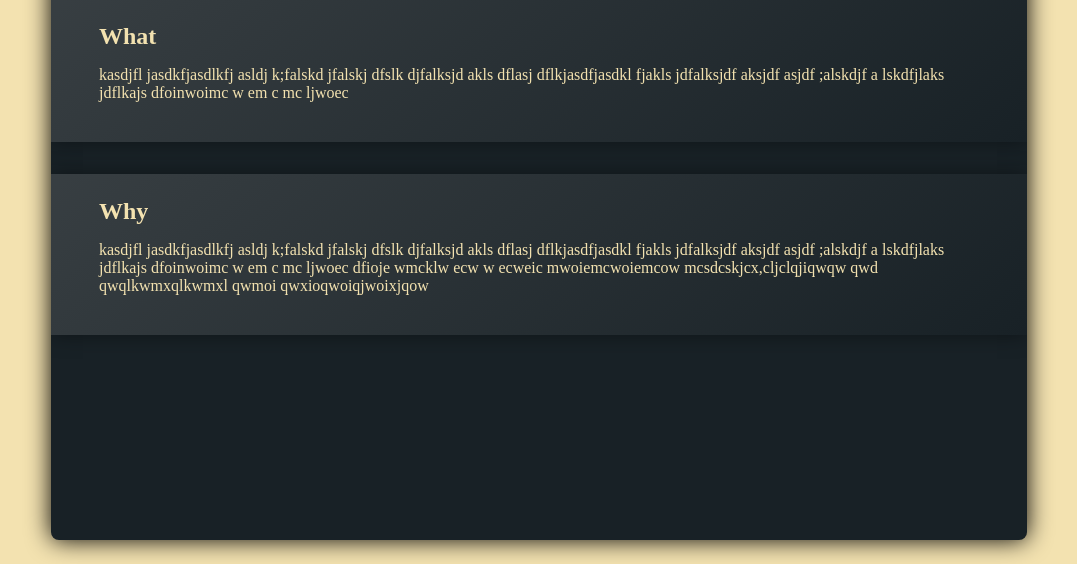
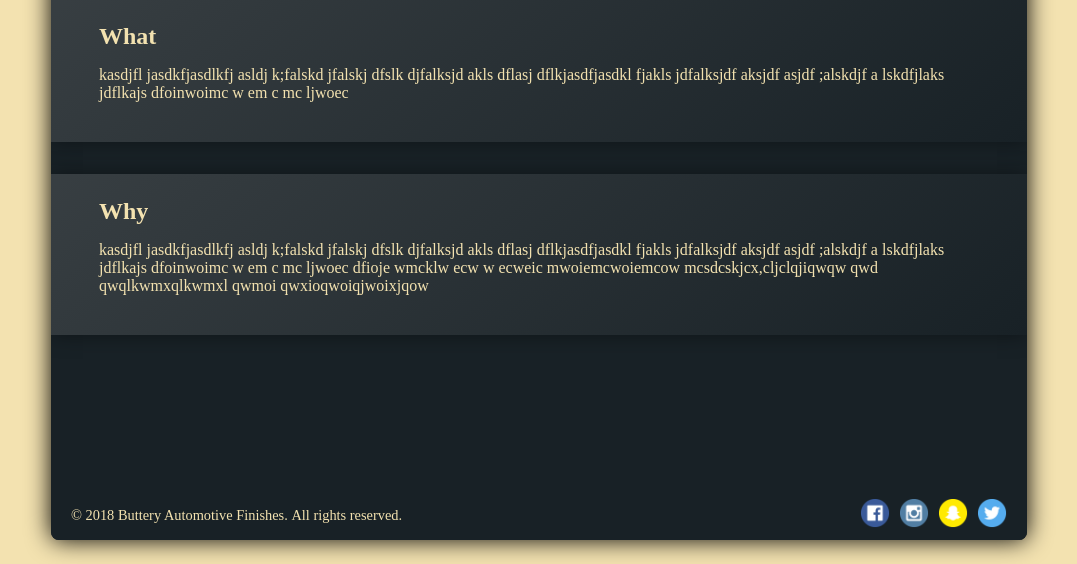
Before and after one commit to Rydez/buttery, a Django app: page / in a window 1280 px wide. Shown: the part 248-812 px from the top of the page, without its empty margins (101-1178 px from the left). Run offline with Django 3.2, Linux system fonts and the light colour scheme; data that the repository does not hold is empty; some libraries are stand-ins or nearby versions.

Commit message:
Some quick changes

```diff
--- a/appointments/models.py
+++ b/appointments/models.py
@@ -6,6 +6,7 @@ from django.core.validators import RegexValidator
 class Package(models.Model):
   name = models.CharField(max_length=200)
   description = models.TextField()
+  short_description = models.TextField(null=True)
   price = models.PositiveIntegerField()
   minutes = models.PositiveIntegerField()
   creation_date = models.DateTimeField(default=datetime.now, blank=True)
@@ -33,6 +34,13 @@ class AvailabilityCheck(models.Model):
   def __str__(self):
     return str(self.ip_address)
 
+class Visit(models.Model):
+  ip_address = models.GenericIPAddressField()
+  creation_date = models.DateTimeField(default=datetime.now, blank=True)
+
+  def __str__(self):
+    return str(self.ip_address)
+
 class Appointment(models.Model):
   first_name = models.CharField(max_length=100)
   last_name = models.CharField(max_length=100)
--- a/appointments/static/appointments/appointments.css
+++ b/appointments/static/appointments/appointments.css
@@ -50,6 +50,14 @@ button {
 @media screen and (max-width: 850px) {
   #navigation {
     display: none !important;
+  }
+
+  #footer #footer-icons, #footer #all-rights {
+    display: none !important;
+  }
+
+  #footer {
+    height: 30px !important;
   }
 }
 
@@ -253,7 +261,7 @@ button {
   margin: 0;
 }
 
-.social-media-icon {
+#hamburger-components .social-media-icon {
   opacity: 0;
   z-index: 1000;
   position: absolute;
@@ -265,16 +273,16 @@ button {
   width: calc(2.9vmin + 25px);
 }
 
-#twitter-icon {
+#hamburger-components #twitter-icon {
   top: calc(2.9vmin + 25px + 1.5vmin + 200px);
 }
-#snapchat-icon {
+#hamburger-components #snapchat-icon {
   top: calc(2.9vmin + 25px + 1.5vmin + 150px);
 }
-#facebook-icon {
+#hamburger-components #facebook-icon {
   top: calc(2.9vmin + 25px + 1.5vmin + 100px);
 }
-#instagram-icon {
+#hamburger-components #instagram-icon {
   top: calc(2.9vmin + 25px + 1.5vmin + 50px);
 }
 
@@ -302,6 +310,8 @@ button {
 #body {
   height: 100%;
   overflow-y: auto;
+  max-width: 100%;
+  overflow-x: hidden;
   -webkit-overflow-scrolling: touch;
 }
 
@@ -530,6 +540,10 @@ button {
   left: 0%;
 }
 
+#appointment-form .short-description {
+  margin-left: 10px;
+}
+
 /* RADIO */
 
 #appointment-form #package-radios {
@@ -540,7 +554,7 @@ button {
 
 #appointment-form #package-radios .toggler {
   width: 250px;
-  padding: 10px;
+  padding: 10px 0;
   display: block;
   margin-bottom: 20px;
   color: rgba(255, 255, 255, 0.5);
@@ -632,6 +646,38 @@ button {
   content:'checked'
 }
 
+/* FOOTER */
+#footer {
+  width: 100%;
+  background: #182126;
+  color: #F3E2B0;
+  position: absolute;
+  bottom: 0;
+  display: flex;
+  align-items: center;
+  justify-content: center;
+  height: 50px;
+}
+
+#footer #copyright {
+  font-size: 90%;
+  margin-left: 20px;
+}
+
+#footer #all-rights {
+  font-size: 90%;
+}
+
+#footer #footer-icons {
+  margin-left: auto;
+  margin-right: 20px;
+}
+
+#footer #footer-icons .footer-icon {
+  width: 30px;
+  margin-left: 5px
+}
+
 /* UTIL */
 
 .hidden {
--- a/appointments/static/appointments/appointments.js
+++ b/appointments/static/appointments/appointments.js
@@ -51,6 +51,15 @@ $(document).ready(function() {
       if (!csrfSafeMethod(settings.type) && !this.crossDomain) {
         xhr.setRequestHeader("X-CSRFToken", csrftoken);
       }
+    }
+  });
+
+  $.ajax({
+    type: 'POST',
+    url: '/visit/',
+    data: {},
+    error: function(response) {
+      console.log(response);
     }
   });
 
--- a/appointments/templates/appointments/index.html
+++ b/appointments/templates/appointments/index.html
@@ -185,11 +185,8 @@
                           <input type="radio" name="package" id="radio{{ package.id }}" class="package-radio" value="{{ package.id }}">
                           <span>{{ package.name }}</span>
                         </div>
-                        <!-- <p>{{ package.short_description }}</p> -->
-                        <p id="short-description{{ package.id }}" class="hidden">
-                          kj asdlkjf asldkfj alsdkjf alksdj
-                          alksdj flkasjd flkasj dfla
-                          lkas jdflkasj dl;fakjs dflkasjd;f j
+                        <p id="short-description{{ package.id }}" class="short-description hidden">
+                          {{ package.short_description }}
                         </p>
                         <div id="availability{{ package.id }}" class="availability">
                           <!-- availabilities go here -->
@@ -210,6 +207,17 @@
       </div>
     </div>
 
+    <div id="footer">
+      <span id="copyright">&copy; 2018 Buttery Automotive Finishes.</span>
+      <span id="all-rights">&nbsp;All rights reserved.</span>
+      <div id="footer-icons">
+        <img class="footer-icon" src="../../../static/images/Facebook.png">
+        <img class="footer-icon" src="../../../static/images/Instagram.png">
+        <img class="footer-icon" src="../../../static/images/Snapchat.png">
+        <img class="footer-icon" src="../../../static/images/Twitter.png">
+      </div>
+    </div>
+
     <div id="appointment-receipt" class="hidden">
       <h1>Thank you for making an appointment!</h1>
       <p>--Further instructions here--</p>
--- a/appointments/urls.py
+++ b/appointments/urls.py
@@ -7,4 +7,5 @@ urlpatterns = [
   url(r'^$', views.AppointmentView.as_view(), name='index'),
   url(r'^package_availabilities/$', views.AppointmentView.package_availabilities, name='package_availabilities'),
   url(r'^availability_check/$', views.AppointmentView.availability_check, name='availability_check'),
+  url(r'^visit/$', views.AppointmentView.visit, name='visit'),
 ]
--- a/appointments/views.py
+++ b/appointments/views.py
@@ -8,7 +8,7 @@ from django.core import serializers
 
 from ipware import get_client_ip
 
-from appointments.models import Appointment, Package, Availability, AvailabilityCheck
+from appointments.models import Appointment, Package, Availability, AvailabilityCheck, Visit
 
 from .forms import AppointmentForm
 
@@ -64,11 +64,18 @@ class AppointmentView(generic.CreateView):
   def availability_check(request):
     client_ip, _ = get_client_ip(request)
     if client_ip is not None:
-      print(client_ip)
       package_id = request.POST.get('package_id')
       package = Package.objects.get(id=package_id)
       availability_check = AvailabilityCheck(ip_address=client_ip, package=package)
       availability_check.save()
+      return HttpResponse(status=201)
+    return HttpResponse(status=400)
+
+  def visit(request):
+    client_ip, _ = get_client_ip(request)
+    if client_ip is not None:
+      visit = Visit(ip_address=client_ip)
+      visit.save()
       return HttpResponse(status=201)
     return HttpResponse(status=400)
 
```
Also changed, not shown: appointments/migrations/0006_auto_20180226_1839.py (added).
